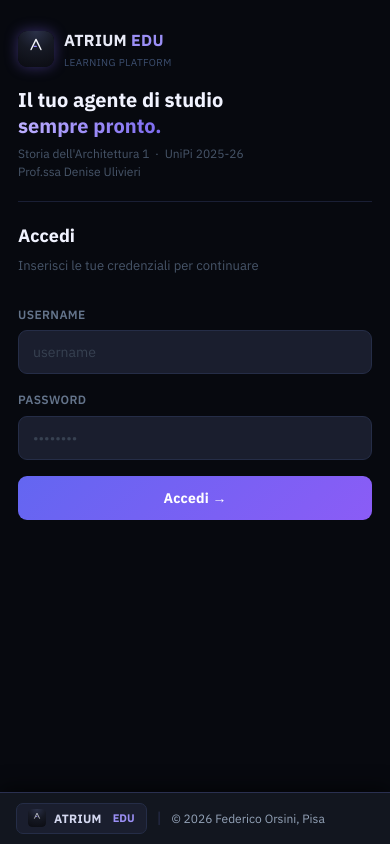
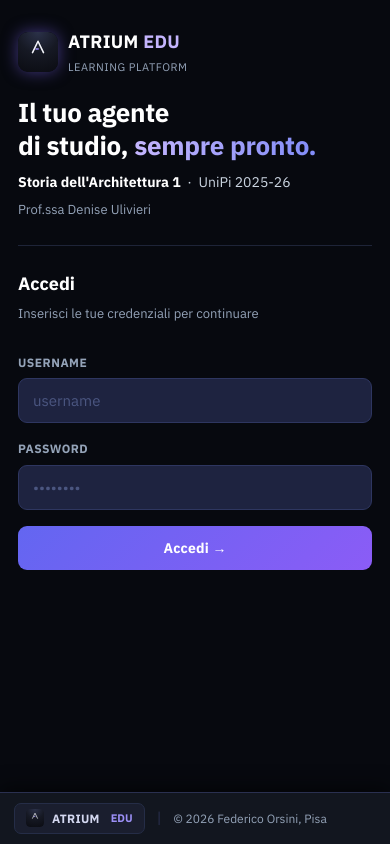
Before and after one commit to orsinienrico/atrium_edu_trial, a plain HTML site: page index.html in a window 390 px wide. Shown: the top 844 px of the page. Drawn offline with Linux system fonts and the light colour scheme.

Commit message:
fix: full mobile UX pass — tabs, login branding, footer, contrast
- Tabs: wrapped in .tabs-wrap with fade gradient on edges,
  auto-scroll active tab to center on section change, touch scroll
- Login mobile: higher contrast text (white headlines, #cbd5e1 body),
  brighter input fields (#1e2340 bg, white text), unique SVG gradient IDs
- Login footer: replaced with position:fixed element matching dashboard
  footer exactly; hidden on login after auth
- Dashboard footer: added .footer-center/.footer-right classes,
  hidden on mobile leaving only logo + copyright
- Header: top bar hidden on mobile, main bar compacted
- Body: added -webkit-text-size-adjust:100% to prevent iOS font scaling

Co-Authored-By: Claude Sonnet 4.6 <noreply@anthropic.com>

```diff
--- a/index.html
+++ b/index.html
@@ -8,7 +8,7 @@
 @import url("https://fonts.googleapis.com/css2?family=IBM+Plex+Sans:ital,wght@0,400;0,500;0,600;0,700;1,400&family=IBM+Plex+Mono:wght@400;600&display=swap");
 :root{--bg:#0f1117;--surface:#181c27;--surface2:#1e2235;--border:#2a2f45;--accent:#4ade80;--accent2:#60a5fa;--accent3:#f59e0b;--accent4:#f472b6;--danger:#f87171;--text:#e2e8f0;--muted:#64748b;--muted2:#94a3b8;}
 *{box-sizing:border-box;margin:0;padding:0;}
-body{font-family:"IBM Plex Sans",sans-serif;background:var(--bg);color:var(--text);min-height:100vh;font-size:15px;line-height:1.6;}
+body{font-family:"IBM Plex Sans",sans-serif;background:var(--bg);color:var(--text);min-height:100vh;font-size:15px;line-height:1.6;-webkit-text-size-adjust:100%;}
 ::-webkit-scrollbar{width:5px;height:5px;}::-webkit-scrollbar-track{background:var(--bg);}::-webkit-scrollbar-thumb{background:var(--border);border-radius:3px;}
 header{background:var(--surface);border-bottom:1px solid var(--border);padding:0;position:sticky;top:0;z-index:100;box-shadow:0 2px 20px rgba(0,0,0,.4);}
 .header-top{background:#07090f;border-bottom:1px solid #1a1f35;padding:8px 24px;display:flex;align-items:center;gap:12px;}
@@ -22,7 +22,13 @@ header{background:var(--surface);border-bottom:1px solid var(--border);padding:0
 .logo{display:flex;align-items:center;gap:12px;}.logo-icon{width:38px;height:38px;background:linear-gradient(135deg,#b45309,#9333ea);border-radius:10px;display:flex;align-items:center;justify-content:center;font-size:19px;box-shadow:0 0 14px rgba(147,51,234,.25);flex-shrink:0;}.logo-text{font-weight:700;font-size:17px;color:var(--text);}.logo-sub{font-size:11px;color:var(--muted);margin-top:1px;}
 .timer-bar{display:flex;align-items:center;gap:10px;background:var(--surface2);border:1px solid var(--border);border-radius:8px;padding:7px 13px;font-family:"IBM Plex Mono",monospace;font-size:13px;}.timer-dot{width:7px;height:7px;border-radius:50%;background:var(--accent);animation:pulse 2s infinite;}@keyframes pulse{0%,100%{opacity:1}50%{opacity:.3}}
 .progress-strip{background:var(--surface);border-bottom:1px solid var(--border);padding:10px 24px;display:flex;gap:10px;align-items:center;}.prog-label{font-size:12px;color:var(--muted2);min-width:72px;}.prog-bar-wrap{flex:1;background:var(--surface2);border-radius:4px;height:5px;overflow:hidden;}.prog-bar{height:100%;background:linear-gradient(90deg,var(--accent3),var(--accent4));border-radius:4px;transition:width .5s;}.prog-pct{font-family:"IBM Plex Mono",monospace;font-size:12px;color:var(--accent3);min-width:34px;text-align:right;}
-.tabs{background:var(--surface);border-bottom:1px solid var(--border);padding:0 20px;display:flex;overflow-x:auto;}.tab{padding:11px 16px;cursor:pointer;font-size:13px;font-weight:500;color:var(--muted2);border-bottom:2px solid transparent;white-space:nowrap;transition:all .2s;background:none;border-top:none;border-left:none;border-right:none;}.tab:hover{color:var(--text);}.tab.active{color:var(--accent3);border-bottom-color:var(--accent3);}
+.tabs-wrap{position:relative;background:var(--surface);border-bottom:1px solid var(--border);}
+.tabs{padding:0 20px;display:flex;overflow-x:auto;scrollbar-width:none;-webkit-overflow-scrolling:touch;}.tabs::-webkit-scrollbar{display:none;}
+.tab{padding:11px 16px;cursor:pointer;font-size:13px;font-weight:500;color:var(--muted2);border-bottom:2px solid transparent;white-space:nowrap;transition:all .2s;background:none;border-top:none;border-left:none;border-right:none;flex-shrink:0;}.tab:hover{color:var(--text);}.tab.active{color:var(--accent3);border-bottom-color:var(--accent3);}
+/* fade bordi per indicare scroll */
+.tabs-wrap::before,.tabs-wrap::after{content:"";position:absolute;top:0;bottom:0;width:32px;pointer-events:none;z-index:2;transition:opacity .3s;}
+.tabs-wrap::before{left:0;background:linear-gradient(to right,var(--surface),transparent);}
+.tabs-wrap::after{right:0;background:linear-gradient(to left,var(--surface),transparent);}
 main{padding:20px 24px;max-width:1080px;margin:0 auto;width:100%;}
 .section{display:none;}.section.active{display:block;}
 .section-header{margin-bottom:20px;}.section-header h2{font-size:21px;font-weight:700;}.section-header p{color:var(--muted2);font-size:14px;margin-top:4px;}
@@ -59,51 +65,57 @@ table{width:100%;border-collapse:collapse;font-size:12px;}th{background:var(--su
 .fonte-acc{background:var(--surface);border:1px solid var(--border);border-radius:10px;margin-bottom:8px;overflow:hidden;}.fonte-header{padding:12px 16px;cursor:pointer;display:flex;align-items:center;gap:10px;transition:background .15s;border-left:4px solid var(--accent3);}.fonte-header:hover{background:var(--surface2);}.fonte-header.pdf-color{border-left-color:var(--danger);}.fonte-header.book-color{border-left-color:var(--accent2);}.fonte-header.web-color{border-left-color:var(--accent);}.fonte-title{font-size:13px;font-weight:600;flex:1;}.fonte-badge{font-size:10px;font-weight:700;padding:2px 8px;border-radius:4px;}.badge-pdf{background:rgba(248,113,113,.15);color:var(--danger);}.badge-libro{background:rgba(96,165,250,.15);color:var(--accent2);}.badge-web{background:rgba(74,222,128,.15);color:var(--accent);}.fonte-body{max-height:0;overflow:hidden;transition:max-height .3s ease;}.fonte-acc.open .fonte-body{max-height:2000px;}.fonte-inner{padding:0 16px 14px;}
 /* ── RESPONSIVE ── */
 @media(max-width:768px){
-  /* Header */
-  header{box-shadow:0 1px 10px rgba(0,0,0,.5);}
-  .header-top{padding:6px 14px;gap:8px;}
-  .header-main{padding:9px 14px;}
+  /* Header: togli top bar Atrium, compatta il main */
+  .header-top{display:none;}
+  .header-main{padding:8px 12px;}
   .logo{gap:8px;}
-  .logo-icon{width:30px;height:30px;font-size:15px;border-radius:7px;}
-  .logo-text{font-size:14px;white-space:nowrap;overflow:hidden;text-overflow:ellipsis;max-width:200px;}
+  .logo-icon{width:28px;height:28px;font-size:14px;border-radius:7px;}
+  .logo-text{font-size:13px;white-space:nowrap;overflow:hidden;text-overflow:ellipsis;max-width:160px;}
   .logo-sub{display:none;}
   #headerProgress{display:none!important;}
+  .warn-badge{font-size:10px;padding:3px 7px;}
   /* Tabs */
-  .tabs{padding:0 10px;gap:0;-webkit-overflow-scrolling:touch;scrollbar-width:none;}
-  .tabs::-webkit-scrollbar{display:none;}
-  .tab{padding:10px 11px;font-size:12px;}
+  .tabs{padding:0 2px;}
+  .tab{padding:10px 12px;font-size:12px;letter-spacing:0;}
   /* Main */
-  main{padding:14px 12px;}
-  /* Cards */
+  main{padding:12px 10px;padding-bottom:80px;}
+  /* Stat grid: 2 colonne */
   .stat-grid{grid-template-columns:repeat(2,1fr);gap:8px;}
-  .stat-num{font-size:24px;}
-  /* Flashcard */
-  .flashcard{max-width:100%;}
+  .stat-num{font-size:22px;}
+  .stat-label{font-size:10px;}
+  /* Percorsi: 1 colonna su phone */
+  .percorsi-grid{grid-template-columns:1fr;gap:10px;}
+  /* Flashcard / quiz / player full width */
+  .flashcard,.quiz-wrap,.player{max-width:100%;}
   .fc-question{font-size:15px;}
-  /* Quiz */
-  .quiz-wrap{max-width:100%;}
-  /* Player */
-  .player{max-width:100%;}
   .step-h{font-size:15px;}
-  /* Percorsi grid */
-  .percorsi-grid{grid-template-columns:1fr 1fr;gap:10px;}
-  /* Tables */
-  table{font-size:11px;display:block;overflow-x:auto;-webkit-overflow-scrolling:touch;}
-  /* Chip e badge */
-  .chip{font-size:9px;}
+  .step-content{padding:16px;}
+  /* Tables scrollabili */
+  table,table thead,table tbody,table tr{display:block;}
+  table thead{display:none;}
+  table td{display:flex;justify-content:space-between;padding:7px 10px;border-bottom:1px solid var(--border);font-size:12px;}
+  table td:before{content:attr(data-label);color:var(--muted);font-weight:600;margin-right:8px;flex-shrink:0;}
+  .stbl{display:block;overflow-x:auto;-webkit-overflow-scrolling:touch;}
+  .stbl thead,.stbl tbody,.stbl tr,.stbl th,.stbl td{display:revert;}
   /* Domande */
-  .domanda-item{font-size:12px;}
-  /* Timer bar */
+  .domanda-item{font-size:12px;padding:9px 11px;}
   .timer-bar{display:none;}
+  /* Footer dashboard su mobile: solo logo + copyright */
+  footer{padding:10px 14px!important;flex-wrap:wrap;gap:8px!important;}
+  footer .footer-center{display:none;}
+  footer .footer-right{display:none;}
+  /* Login footer su mobile: solo logo + copyright */
+  #loginFooter{padding:10px 14px!important;}
+  #lfCenter{display:none!important;}
+  #lfRight{display:none!important;}
 }
 
 @media(max-width:480px){
-  .logo-text{max-width:150px;font-size:13px;}
-  .tab{padding:9px 9px;font-size:11px;}
-  .percorsi-grid{grid-template-columns:1fr;}
-  .stat-grid{grid-template-columns:repeat(2,1fr);}
-  .player-header{gap:8px;}
-  .step-content{padding:16px;}
+  .logo-text{max-width:130px;}
+  .tab{padding:8px 8px;font-size:10px;}
+  .stat-grid{gap:6px;}
+  .player-header{gap:6px;flex-wrap:wrap;}
+  .section-header h2{font-size:18px;}
 }
 
 /* ── LOGIN OVERLAY ── */
@@ -127,13 +139,13 @@ table{width:100%;border-collapse:collapse;font-size:12px;}th{background:var(--su
 .login-right{width:420px;flex-shrink:0;background:#0e1019;border-left:1px solid #1a1f35;display:flex;align-items:center;justify-content:center;padding:40px 32px;}
 .login-form-card{width:100%;max-width:340px;}
 .login-form-icon{width:44px;height:44px;border-radius:12px;overflow:hidden;margin-bottom:24px;box-shadow:0 0 20px rgba(124,99,240,.4);}
-.login-form-card h2{font-size:22px;font-weight:700;color:#f1f3ff;margin-bottom:6px;}
-.login-form-sub{font-size:13px;color:#475569;margin-bottom:28px;}
+.login-form-card h2{font-size:24px;font-weight:800;color:#ffffff;margin-bottom:6px;}
+.login-form-sub{font-size:13px;color:#94a3b8;margin-bottom:28px;}
 .login-field{margin-bottom:16px;}
-.login-field label{display:block;font-size:12px;font-weight:600;color:#64748b;letter-spacing:.4px;text-transform:uppercase;margin-bottom:6px;}
-.login-field input{width:100%;background:#1a1e2e;border:1px solid #252d47;border-radius:9px;padding:12px 14px;font-size:14px;color:#e2e8f0;font-family:"IBM Plex Sans",sans-serif;outline:none;transition:border-color .2s;}
-.login-field input:focus{border-color:#6366f1;box-shadow:0 0 0 3px rgba(99,102,241,.12);}
-.login-field input::placeholder{color:#374151;}
+.login-field label{display:block;font-size:12px;font-weight:700;color:#94a3b8;letter-spacing:.5px;text-transform:uppercase;margin-bottom:6px;}
+.login-field input{width:100%;background:#1e2340;border:1px solid #2e3660;border-radius:9px;padding:12px 14px;font-size:15px;color:#ffffff;font-family:"IBM Plex Sans",sans-serif;outline:none;transition:border-color .2s;}
+.login-field input:focus{border-color:#818cf8;box-shadow:0 0 0 3px rgba(129,140,248,.15);}
+.login-field input::placeholder{color:#4b5680;}
 .login-error{display:none;background:rgba(248,113,113,.1);border:1px solid rgba(248,113,113,.25);border-radius:7px;padding:9px 12px;font-size:12px;color:#f87171;margin-bottom:14px;}
 .login-btn{width:100%;padding:13px;border-radius:9px;border:none;background:linear-gradient(135deg,#6366f1,#8b5cf6);color:#fff;font-size:14px;font-weight:700;cursor:pointer;font-family:"IBM Plex Sans",sans-serif;letter-spacing:.2px;transition:opacity .2s,transform .15s;margin-bottom:20px;}
 .login-btn:hover{opacity:.9;transform:translateY(-1px);}
@@ -231,30 +243,34 @@ table{width:100%;border-collapse:collapse;font-size:12px;}th{background:var(--su
         <!-- small icon -->
         <!-- branding mobile (nascosto su desktop) -->
         <div class="login-mobile-brand">
-          <div style="display:flex;align-items:center;gap:10px;margin-bottom:16px;">
-            <svg xmlns="http://www.w3.org/2000/svg" viewBox="0 0 512 512" fill="none" width="36" height="36" style="border-radius:9px;box-shadow:0 0 14px rgba(124,99,240,.4);flex-shrink:0;">
+          <!-- Logo Atrium Edu -->
+          <div style="display:flex;align-items:center;gap:10px;margin-bottom:20px;">
+            <svg xmlns="http://www.w3.org/2000/svg" viewBox="0 0 512 512" fill="none" width="40" height="40" style="border-radius:10px;box-shadow:0 0 16px rgba(124,99,240,.5);flex-shrink:0;">
               <defs>
-                <radialGradient id="lfibg" cx="0.5" cy="0" r="1.15">
+                <radialGradient id="mb-bg" cx="0.5" cy="0" r="1.15">
                   <stop offset="0" stop-color="#2b3149"/><stop offset="0.46" stop-color="#161924"/><stop offset="1" stop-color="#0a0b11"/>
                 </radialGradient>
-                <linearGradient id="lfiacc" x1="0" y1="0" x2="1" y2="1">
+                <linearGradient id="mb-acc" x1="0" y1="0" x2="1" y2="1">
                   <stop offset="0" stop-color="#bcafff"/><stop offset="1" stop-color="#7d6bf0"/>
                 </linearGradient>
               </defs>
-              <rect x="0" y="0" width="512" height="512" rx="116" fill="url(#lfibg)"/>
+              <rect x="0" y="0" width="512" height="512" rx="116" fill="url(#mb-bg)"/>
               <g transform="translate(155 88) scale(2.197)" fill="none">
                 <path d="M14 80 L46 14 L78 80" stroke="#f4f5fb" stroke-width="9" stroke-linecap="round" stroke-linejoin="round"/>
-                <rect x="30" y="55" width="22" height="9" rx="4.5" fill="url(#lfiacc)"/>
+                <rect x="30" y="55" width="22" height="9" rx="4.5" fill="url(#mb-acc)"/>
               </g>
             </svg>
             <div>
-              <div style="font-size:16px;font-weight:800;color:#e8eaf6;letter-spacing:.3px;">ATRIUM <span style="color:#9b8ff5;">EDU</span></div>
-              <div style="font-size:10px;color:#3d4f70;letter-spacing:.4px;margin-top:1px;">LEARNING PLATFORM</div>
-            </div>
-          </div>
-          <div style="font-size:20px;font-weight:800;color:#f1f3ff;line-height:1.3;margin-bottom:6px;">Il tuo agente di studio<br><span style="background:linear-gradient(90deg,#bcafff,#7d6bf0);-webkit-background-clip:text;-webkit-text-fill-color:transparent;background-clip:text;">sempre pronto.</span></div>
-          <div style="font-size:12px;color:#475569;margin-bottom:20px;line-height:1.5;">Storia dell'Architettura 1 &nbsp;·&nbsp; UniPi 2025-26<br>Prof.ssa Denise Ulivieri</div>
-          <hr style="border:none;border-top:1px solid #1a1f35;margin-bottom:20px;">
+              <div style="font-size:18px;font-weight:800;color:#ffffff;letter-spacing:.3px;">ATRIUM <span style="color:#c4b5fd;">EDU</span></div>
+              <div style="font-size:11px;color:#94a3b8;letter-spacing:.5px;margin-top:2px;">LEARNING PLATFORM</div>
+            </div>
+          </div>
+          <!-- Headline -->
+          <div style="font-size:26px;font-weight:800;color:#ffffff;line-height:1.25;margin-bottom:10px;letter-spacing:-.3px;">Il tuo agente<br>di studio, <span style="background:linear-gradient(90deg,#c4b5fd,#818cf8);-webkit-background-clip:text;-webkit-text-fill-color:transparent;background-clip:text;">sempre pronto.</span></div>
+          <!-- Corso info -->
+          <div style="font-size:14px;color:#cbd5e1;margin-bottom:6px;line-height:1.6;"><strong style="color:#ffffff;">Storia dell'Architettura 1</strong> &nbsp;·&nbsp; UniPi 2025-26</div>
+          <div style="font-size:13px;color:#94a3b8;margin-bottom:24px;">Prof.ssa Denise Ulivieri</div>
+          <hr style="border:none;border-top:1px solid #1e2438;margin-bottom:24px;">
         </div>
 
         <h2>Accedi</h2>
@@ -276,10 +292,12 @@ table{width:100%;border-collapse:collapse;font-size:12px;}th{background:var(--su
     </div>
 
     </div>
-  <!-- footer nella login -->
-  <!-- footer identico a quello della dashboard -->
-  <div class="login-page-footer" style="position:absolute;bottom:0;left:0;right:0;z-index:10;background:#12161f;border-top:1px solid #2a3050;padding:11px 28px;display:flex;align-items:center;justify-content:space-between;gap:16px;box-shadow:0 -4px 20px rgba(0,0,0,.6);font-family:'IBM Plex Sans',sans-serif;">
-    <div style="display:flex;align-items:center;gap:10px;white-space:nowrap;flex-shrink:0;">
+</div>
+<!-- /LOGIN OVERLAY -->
+
+<!-- Footer fisso identico a quello della dashboard, visibile durante il login -->
+<div id="loginFooter" style="position:fixed;bottom:0;left:0;right:0;z-index:10000;background:#12161f;border-top:1px solid #2a3050;padding:11px 28px;display:flex;align-items:center;justify-content:space-between;gap:24px;box-shadow:0 -4px 20px rgba(0,0,0,.6);font-family:'IBM Plex Sans',sans-serif;">
+  <div style="display:flex;align-items:center;gap:12px;white-space:nowrap;flex-shrink:0;">
     <div style="display:flex;align-items:center;gap:8px;background:#1a1e2e;border:1px solid #252d47;border-radius:7px;padding:5px 11px;">
       <svg xmlns="http://www.w3.org/2000/svg" viewBox="0 0 512 512" fill="none" width="18" height="18" style="border-radius:4px;flex-shrink:0;">
         <defs>
@@ -297,15 +315,13 @@ table{width:100%;border-collapse:collapse;font-size:12px;}th{background:var(--su
     <span style="color:#2a3050;">|</span>
     <span style="font-size:12px;color:#94a3b8;">© 2026 Federico Orsini, Pisa</span>
   </div>
-    <div class="lf-center" style="font-size:11px;color:#94a3b8;text-align:center;line-height:1.5;">
+  <div id="lfCenter" style="font-size:11px;color:#94a3b8;text-align:center;line-height:1.5;">
     Elaborato personale a uso esclusivamente didattico e privato &nbsp;·&nbsp; Vietata la riproduzione o distribuzione senza consenso scritto dell'autore
   </div>
-    <div class="lf-right" style="font-size:11px;color:#64748b;white-space:nowrap;">
+  <div id="lfRight" style="font-size:11px;color:#64748b;white-space:nowrap;">
     Tutti i diritti riservati &nbsp;·&nbsp; Art. 70 L. 633/1941
   </div>
 </div>
-</div>
-<!-- /LOGIN OVERLAY -->
 
 <header>
   <!-- top bar: Atrium Edu brand -->
@@ -374,7 +390,8 @@ table{width:100%;border-collapse:collapse;font-size:12px;}th{background:var(--su
   <div class="prog-bar-wrap"><div class="prog-bar" id="mainProgressBar" style="width:0%"></div></div>
   <div class="prog-pct" id="mainProgressPct">0%</div>
 </div>
-<div class="tabs">
+<div class="tabs-wrap">
+  <div class="tabs" id="tabsBar">
     <button class="tab active" onclick="showSection(this,'home')">🏠 Piano</button>
     <button class="tab" onclick="showSection(this,'percorsi')">🎓 Percorsi</button>
     <button class="tab" onclick="showSection(this,'argomenti')">📚 Argomenti</button>
@@ -387,6 +404,7 @@ table{width:100%;border-collapse:collapse;font-size:12px;}th{background:var(--su
     <button class="tab" onclick="showSection(this,'domande')">❓ Domande Esame</button>
     <button class="tab" onclick="showSection(this,'prof')">👩‍🏫 La Prof.</button>
     <button class="tab" onclick="showSection(this,'fonti')">📚 Fonti</button>
+  </div>
 </div>
 <main id="mainContent"></main>
 
@@ -1230,6 +1248,9 @@ DOMANDE.push(...DOMANDE_EXTRA);
 function showSection(btn, id){
   document.querySelectorAll('.tab').forEach(t=>t.classList.remove('active'));
   btn.classList.add('active');
+  // scroll tab attivo al centro su mobile
+  const bar=document.getElementById('tabsBar');
+  if(bar){const btnLeft=btn.offsetLeft,btnW=btn.offsetWidth,barW=bar.offsetWidth;bar.scrollTo({left:btnLeft-barW/2+btnW/2,behavior:'smooth'});}
   const main=document.getElementById('mainContent');
   main.innerHTML=`<div class="section active" id="sec_${id}">${SH[id]||'<p>Sezione in costruzione.</p>'}</div>`;
   if(id==='home') renderHome();
@@ -1513,8 +1534,10 @@ function doLogin(){
   const match=USERS.find(x=>x.username===u&&x.password===p);
   if(match){
     const ov=document.getElementById('loginOverlay');
+    const lf=document.getElementById('loginFooter');
     ov.style.animation='loginFadeOut .3s ease forwards';
-    setTimeout(()=>{ov.style.display='none';},300);
+    if(lf) lf.style.animation='loginFadeOut .3s ease forwards';
+    setTimeout(()=>{ov.style.display='none';if(lf)lf.style.display='none';},300);
     sessionStorage.setItem('atrium_auth','1');
   }else{
     errEl.style.display='block';
@@ -1527,6 +1550,8 @@ function doLogin(){
 (function(){
   if(sessionStorage.getItem('atrium_auth')==='1'){
     document.getElementById('loginOverlay').style.display='none';
+    const lf=document.getElementById('loginFooter');
+    if(lf) lf.style.display='none';
   }
   ['loginUser','loginPass'].forEach(id=>{
     document.getElementById(id).addEventListener('keydown',e=>{if(e.key==='Enter')doLogin();});
@@ -1560,10 +1585,10 @@ function doLogin(){
     <span style="color:#2a3050;">|</span>
     <span style="font-size:12px;color:#94a3b8;">© 2026 Federico Orsini, Pisa</span>
   </div>
-  <div style="font-size:11px;color:#94a3b8;text-align:center;line-height:1.5;">
+  <div class="footer-center" style="font-size:11px;color:#94a3b8;text-align:center;line-height:1.5;">
     Elaborato personale a uso esclusivamente didattico e privato &nbsp;·&nbsp; Vietata la riproduzione o distribuzione senza consenso scritto dell'autore
   </div>
-  <div style="font-size:11px;color:#64748b;white-space:nowrap;">
+  <div class="footer-right" style="font-size:11px;color:#64748b;white-space:nowrap;">
     Tutti i diritti riservati &nbsp;·&nbsp; Art. 70 L. 633/1941
   </div>
 </footer>
```
Lines whose indentation alone changed are shown as unchanged.
